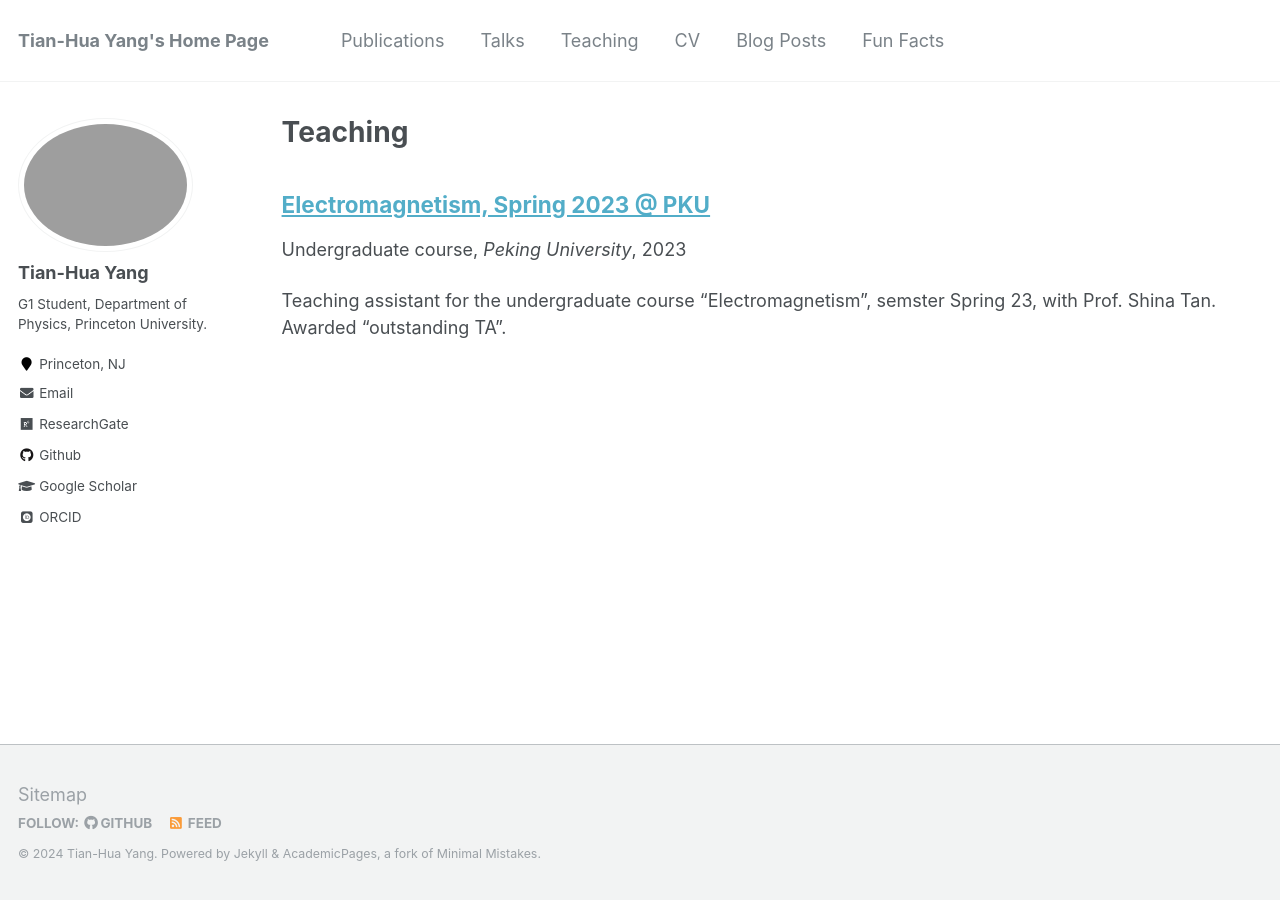
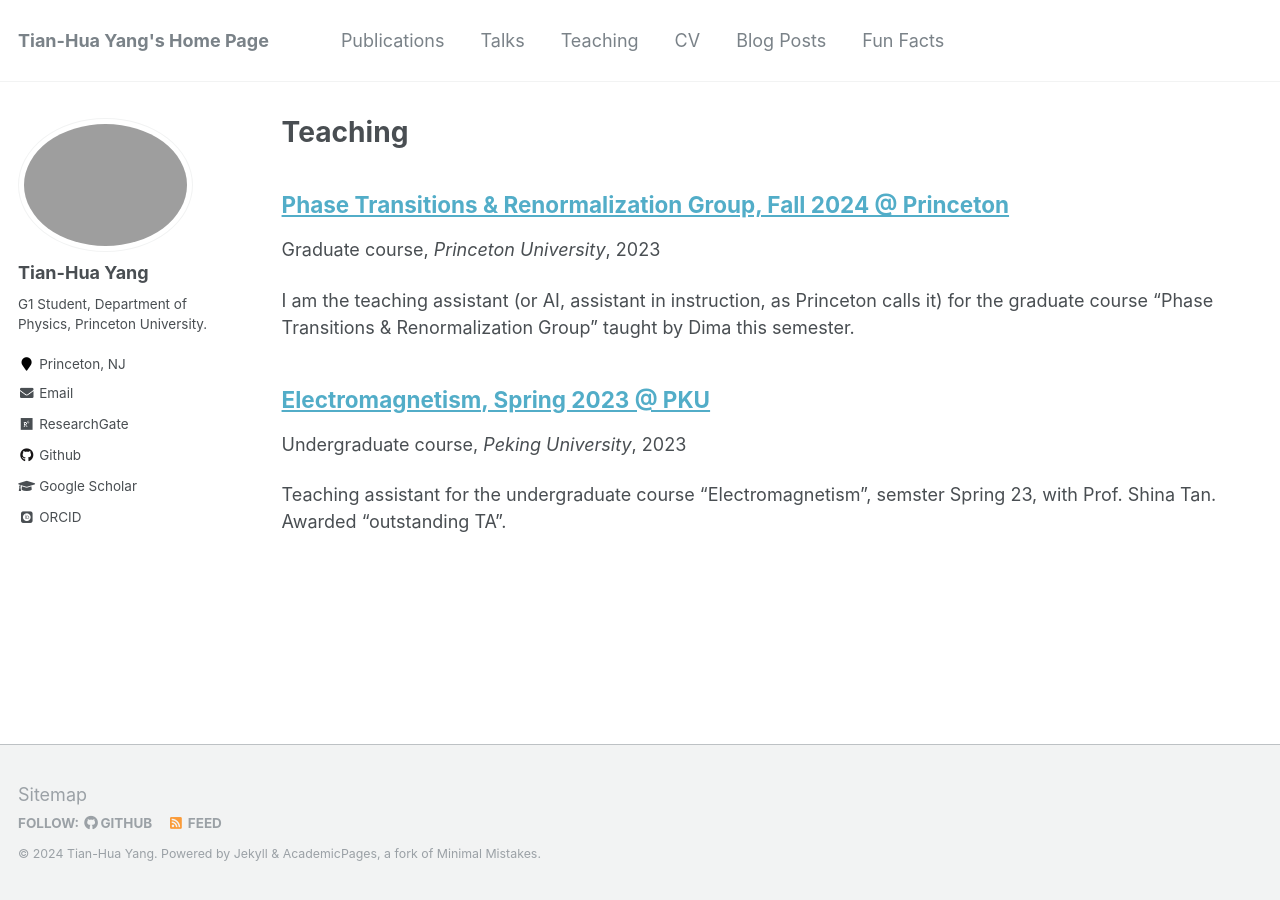
Before and after one commit to ThomasYangth/thomasyangth.github.io, a Jekyll site: the page built from _pages/teaching.html, in a window 1280 px wide. Built offline with Jekyll 4.4.1, drawn with Linux system fonts in a browser that asks for light colours; some web fonts are replaced.

```diff
--- /dev/null
+++ b/_teaching/PHY535_2024.md
@@ -0,0 +1,11 @@
+---
+title: "Phase Transitions & Renormalization Group, Fall 2024 @ Princeton"
+collection: teaching
+type: "Graduate course"
+permalink: /teaching/PHY535_2024
+venue: "Princeton University"
+date: 2023-03-01
+location: "Princeton, NJ"
+---
+
+I am the teaching assistant (or AI, assistant in instruction, as Princeton calls it) for the graduate course "Phase Transitions & Renormalization Group" taught by Dima this semester.
```
Also changed, not shown: _pages/about.md (+2 -2 lines), 1 other file.
